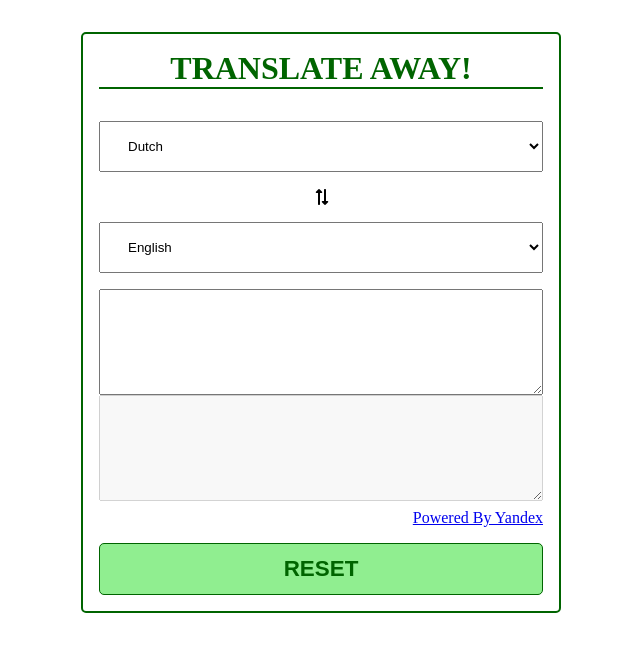
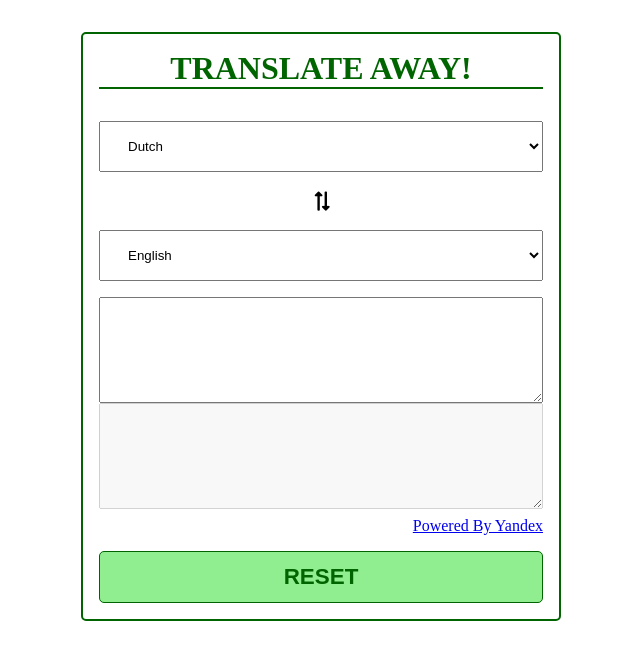
Before and after one commit to Wim81/React_TranslationApp, a React (Create React App) app in the folder translation-app/: page / in a window 1280 px wide. Shown: the top 660 px of the page, without its empty margins (319-959 px from the left). Built offline with nearby package versions, Linux system fonts and the light colour scheme.

Commit message:
language switch button improved & handler init

```diff
--- a/translation-app/src/App.css
+++ b/translation-app/src/App.css
@@ -32,16 +32,16 @@
   text-align: center;
 }
 
-.language-switch-wrapper:after {
-  content: '\f362';
-  font-family: 'Font Awesome 5 Free';
-  font-weight: bold;
-  font-size: 1rem;
+.language-switch {
+  background-color: transparent;
+  border: 1px solid transparent;
+  box-sizing: border-box;
   cursor: pointer;
+  font-size: 1.2rem;
 }
 
-.language-switch {
-  display: none;
+.language-switch:hover i {
+  color: green;
 }
 
 .texts {
--- a/translation-app/src/App.js
+++ b/translation-app/src/App.js
@@ -23,6 +23,10 @@ class App extends Component {
       );
   });
 
+  switchLanguagesHandler = () => {
+      console.log("time to switch");
+  }
+
   render() {
       const langOrig = this.state.languageOrigin;
       const langResult = this.state.languageResult;
@@ -35,7 +39,9 @@ class App extends Component {
                   {this.languageOptions}
               </select>
               <div className="language-switch-wrapper">
-                <button className="language-switch">switch button</button>
+                <button className="language-switch" onClick={this.switchLanguagesHandler}>
+                    <i class="fas fa-exchange-alt"></i>
+                </button>
               </div>
               <select className="language-select language-result" value={langResult}>
                   {this.languageOptions}
@@ -46,7 +52,7 @@ class App extends Component {
               <textarea className="text-result" disabled="disabled"/>
             </div>
             <div className="api-ref">
-              <a href="http://translate.yandex.com/" target="_blank">Powered By Yandex</a>
+              <a href="http://translate.yandex.com/" target="_blank" rel="noopener noreferrer">Powered By Yandex</a>
             </div>
             <div className="reset">
               <button className="reset-btn">Reset</button>
```
